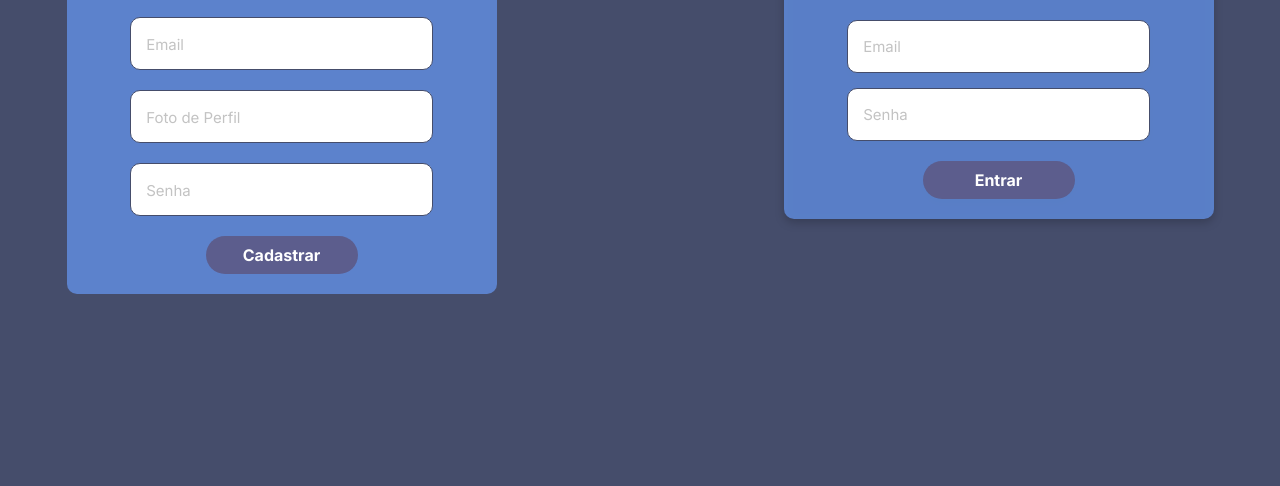
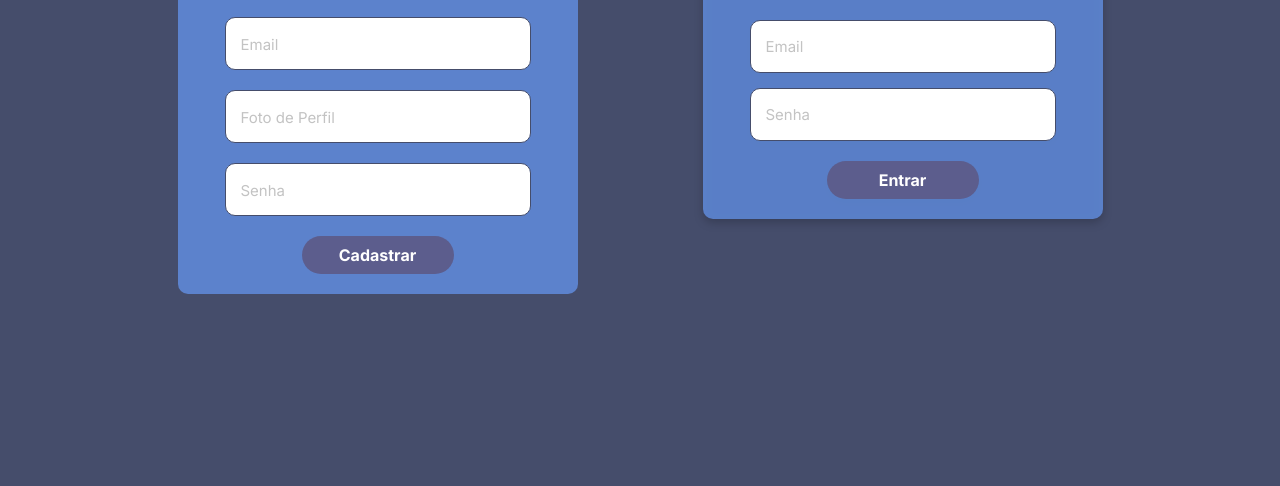
Before and after one commit to Kenzie-Academy-Brasil-Developers/m2-entrega-blog-m2-sergio1pj, a plain HTML site: page index.html in a window 1280 px wide. Shown: the part 360-846 px from the top of the page. Drawn offline with Linux system fonts and the light colour scheme.

Commit message:
fix: min-width: 1025 - desktop

```diff
--- a/src/styles/index.css
+++ b/src/styles/index.css
@@ -18,7 +18,7 @@ main {
     align-items: center;
     border-radius: 10px;
     background-color: rgba(100, 149, 237, 0.75);
-    min-width: 334px;
+    min-width: 320px;
 }
 
 .container--login {
@@ -40,7 +40,7 @@ main {
     flex-direction: column;
     justify-content: center;
     align-items: center;
-    width: 89%;
+    width: 94%;
     gap: 20px;
     margin-bottom: 20px;
 }
@@ -89,20 +89,20 @@ main {
     border: 1px solid #5C5D8D;
 }
 
-@media (min-width: 1200px) {
+@media (min-width: 1025px) {
     main {
-        max-width: 1147px;
+        max-width: 925px;
         flex-direction: row-reverse;
         justify-content: space-between;
         margin: 192px auto;
     }
 
     .container {
-        width: 430px;
+        width: 400px;
         height: fit-content;
     }
 
     .container__form {
-        width: 69%;
+        width:75%;
     }
 }
```
